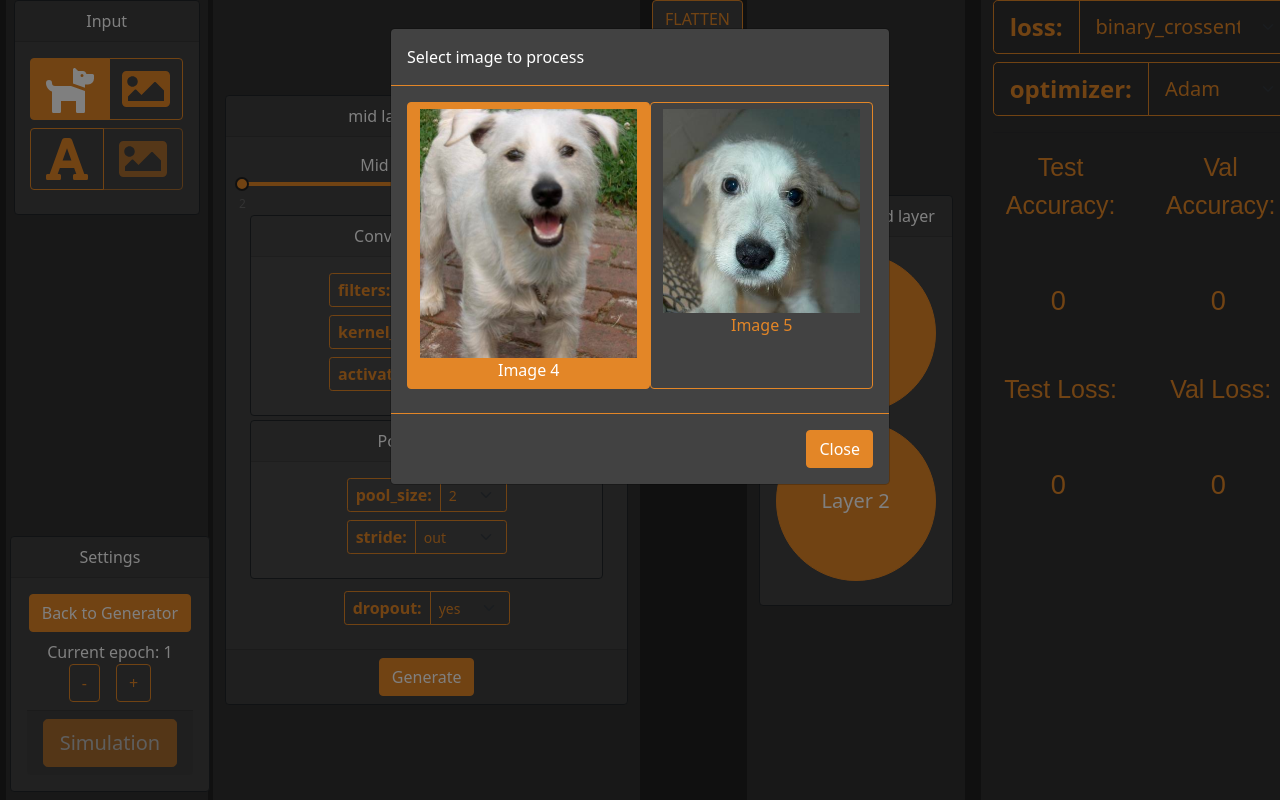
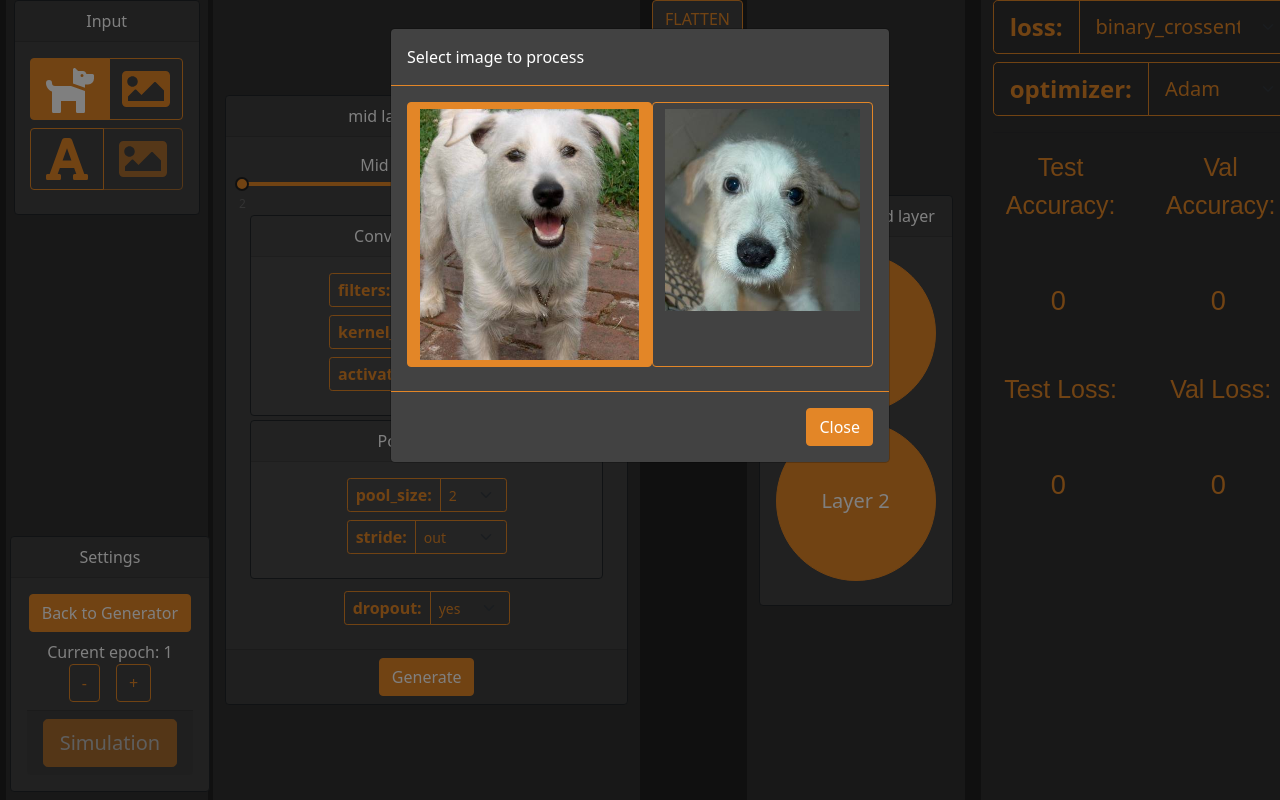
Before and after one commit to Wklej/CNNSIM, a React (Create React App) app: page / in a window 1280 px wide. Both pictures are taken after a click on the button 145 px from the left and 89 px from the top of the page. Shown: the top 800 px of the page. Built offline with nearby package versions, Linux system fonts and the light colour scheme.

Commit message:
removed image subtitle

```diff
--- a/src/Components/ImageSelection.js
+++ b/src/Components/ImageSelection.js
@@ -19,7 +19,6 @@ const ImageSelection = ({imageID, handleChange, handleClose, imgPath}) => {
                     onClick={(e) => ChangeAndClose(e)} />
             <label className="btn btn-outline-orange mb-2" htmlFor={imageID}>
                 <img src={imgPath} className="img-fluid" alt="img" />
-                Image {imageID}
             </label>
         </>
      );
```
